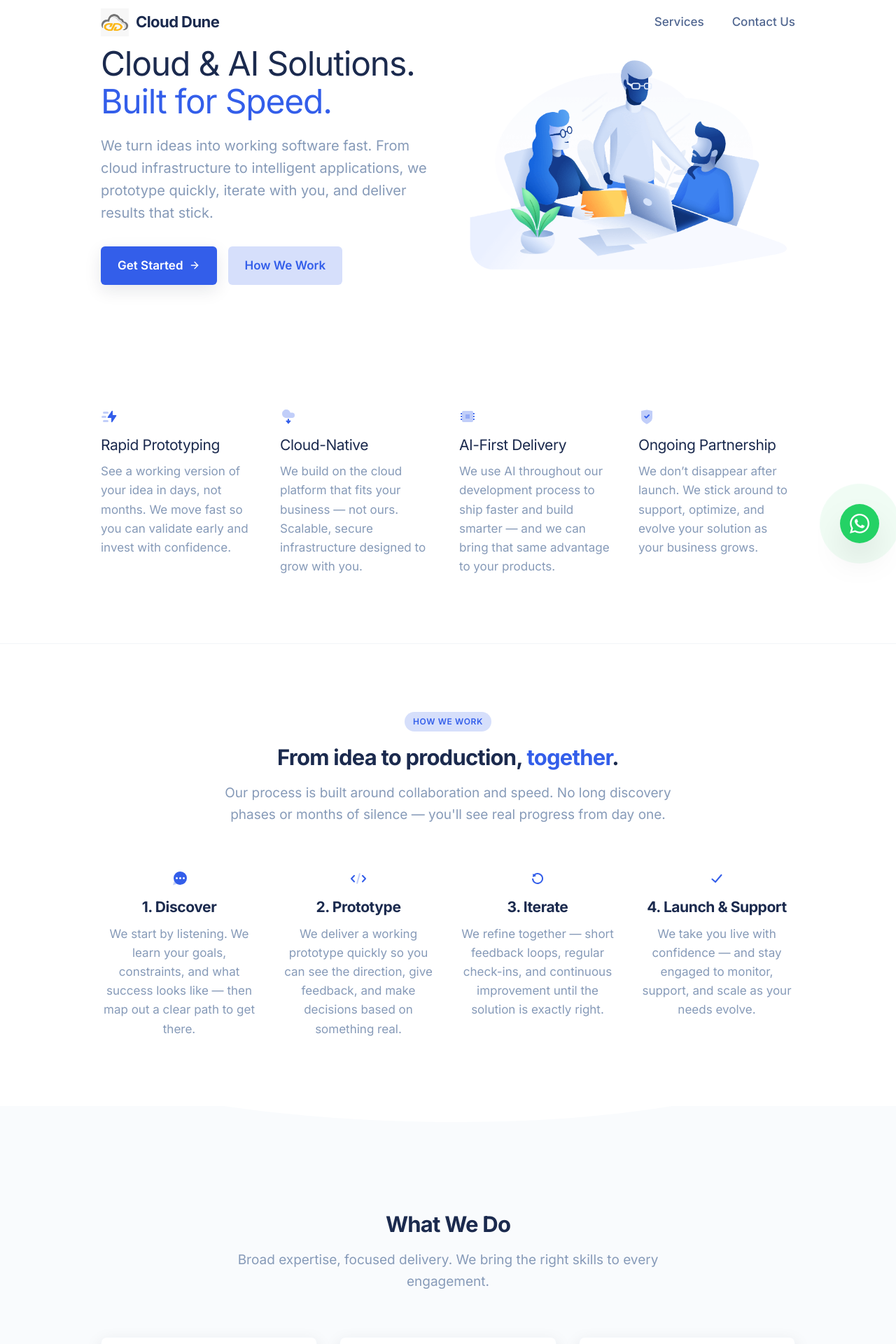
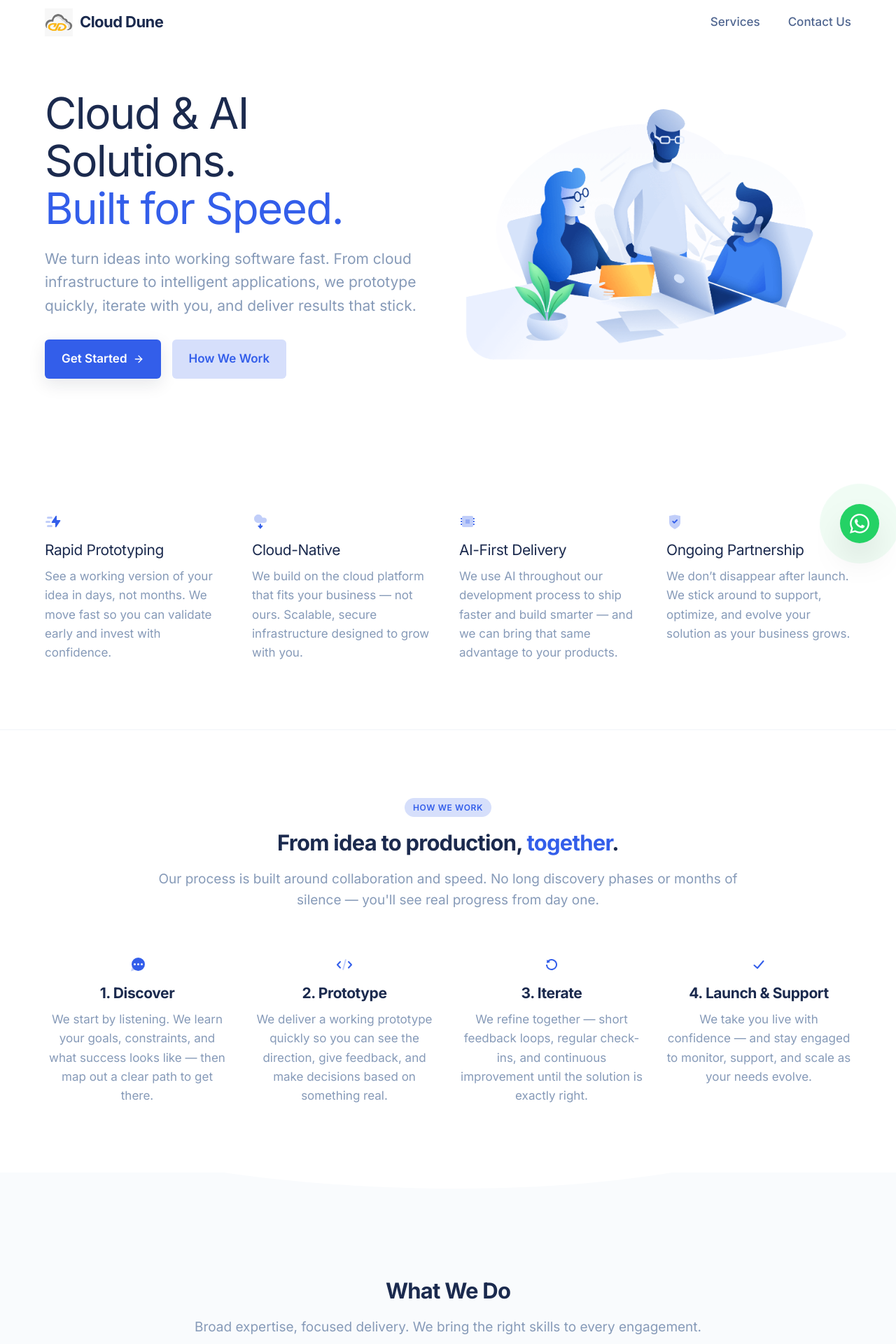
Before and after one commit to nithinvikrin/cloud-dune, a React (Vite) app: page / in a window 1280 px wide. Shown: the top 1920 px of the page at 70% size. Built offline with nearby package versions, Linux system fonts and the light colour scheme; a web font is replaced by a local one.

Commit message:
feat: add ContactCTA section with contact details and inquiry form

```diff
--- a/src/components/ContactCTA.jsx
+++ b/src/components/ContactCTA.jsx
@@ -27,8 +27,8 @@ export default function ContactCTA() {
 
   return (
     <section className="py-12 md:py-24 bg-[#1b2a4e] text-white relative overflow-hidden" id="contact">
-      <div className="max-w-[1040px] mx-auto px-4 sm:px-6 relative z-10">
-        <div className="max-w-2xl mx-auto text-center">
+      <div className="max-w-[1440px] mx-auto px-4 sm:px-8 lg:px-12 xl:px-16 relative z-10">
+        <div className="max-w-4xl mx-auto text-center">
 
           {/* Main Heading */}
           <motion.h2
--- a/src/components/CostCalculator.jsx
+++ b/src/components/CostCalculator.jsx
@@ -27,10 +27,10 @@ export default function CostCalculator({ onOpenDemoModal }) {
 
   return (
     <section className="py-16 md:py-24 bg-white border-t border-slate-200/60 relative" id="calculator">
-      <div className="max-w-7xl mx-auto px-4 sm:px-6 lg:px-8">
+      <div className="max-w-[1440px] mx-auto px-4 sm:px-8 lg:px-12 xl:px-16">
 
         {/* Header */}
-        <div className="max-w-3xl mx-auto text-center mb-14">
+        <div className="max-w-4xl mx-auto text-center mb-14">
           <span className="inline-flex items-center gap-2 px-3.5 py-1.5 rounded-full bg-emerald-50 text-emerald-700 text-xs font-bold uppercase tracking-wider mb-4 border border-emerald-200/60">
             <Calculator className="w-4 h-4 text-emerald-600" />
             Interactive Tool
--- a/src/components/Features.jsx
+++ b/src/components/Features.jsx
@@ -64,7 +64,7 @@ export default function Features() {
 
   return (
     <section className="py-12 md:py-24 bg-white border-b border-[#f1f4f8]">
-      <div className="max-w-[1040px] mx-auto px-4 sm:px-6">
+      <div className="max-w-[1440px] mx-auto px-4 sm:px-8 lg:px-12 xl:px-16">
         <div className="grid grid-cols-1 md:grid-cols-2 lg:grid-cols-4 gap-8">
           {features.map((feature, index) => (
             <motion.div
--- a/src/components/Footer.jsx
+++ b/src/components/Footer.jsx
@@ -3,7 +3,7 @@ import React from 'react';
 export default function Footer() {
   return (
     <footer className="py-12 md:py-16 bg-[#f1f4f8] text-[#506690]">
-      <div className="max-w-[1040px] mx-auto px-4 sm:px-6">
+      <div className="max-w-[1440px] mx-auto px-4 sm:px-8 lg:px-12 xl:px-16">
         <div className="grid grid-cols-1 md:grid-cols-12 gap-8">
 
           {/* Brand Column */}
--- a/src/components/Hero.jsx
+++ b/src/components/Hero.jsx
@@ -4,8 +4,8 @@ import { ArrowRight } from 'lucide-react';
 
 export default function Hero() {
   return (
-    <section className="pt-16 pt-md-24 pb-12 md:pb-20 bg-white">
-      <div className="max-w-[1040px] mx-auto px-4 sm:px-6">
+    <section className="pt-24 md:pt-32 pb-12 md:pb-24 bg-white">
+      <div className="max-w-[1440px] mx-auto px-4 sm:px-8 lg:px-12 xl:px-16">
         <div className="grid grid-cols-1 md:grid-cols-12 gap-8 md:gap-12 items-center">
 
           {/* Right Image Column (Mobile top, Desktop right order-2) */}
@@ -18,7 +18,7 @@ export default function Hero() {
             <img
               src="/assets/img/illustration-2.png"
               alt="Cloud & AI Solutions"
-              className="w-full max-w-[460px] h-auto object-contain mb-6 md:mb-0"
+              className="w-full max-w-[620px] h-auto object-contain mb-6 md:mb-0"
             />
           </motion.div>
 
@@ -30,13 +30,13 @@ export default function Hero() {
             className="md:col-span-7 lg:col-span-6 md:order-1 text-center md:text-left"
           >
             {/* Headline */}
-            <h1 className="text-[36px] sm:text-[44px] lg:text-[48px] leading-[1.12] font-normal text-[#1b2a4e] tracking-tight mb-5">
+            <h1 className="text-[38px] sm:text-[50px] lg:text-[56px] xl:text-[62px] leading-[1.1] font-normal text-[#1b2a4e] tracking-tight mb-5">
               Cloud & AI Solutions. <br />
               <span className="text-[#335eea]">Built for Speed.</span>
             </h1>
 
             {/* Paragraph */}
-            <p className="text-[18px] sm:text-[20px] text-[#869ab8] font-normal leading-[1.6] mb-8 max-w-[480px] mx-auto md:mx-0">
+            <p className="text-[19px] sm:text-[21px] text-[#869ab8] font-normal leading-[1.6] mb-8 max-w-2xl mx-auto md:mx-0">
               We turn ideas into working software fast. From cloud infrastructure to intelligent applications, we prototype quickly, iterate with you, and deliver results that stick.
             </p>
 
--- a/src/components/Navbar.jsx
+++ b/src/components/Navbar.jsx
@@ -31,7 +31,7 @@ export default function Navbar() {
           : 'bg-white py-4'
       }`}
     >
-      <div className="max-w-[1040px] mx-auto px-4 sm:px-6">
+      <div className="max-w-[1440px] mx-auto px-4 sm:px-8 lg:px-12 xl:px-16">
         <div className="flex items-center justify-between h-8">
 
           {/* Brand Logo */}
--- a/src/components/Process.jsx
+++ b/src/components/Process.jsx
@@ -61,10 +61,10 @@ export default function Process() {
 
   return (
     <section className="py-12 md:py-24 bg-white" id="how-we-work">
-      <div className="max-w-[1040px] mx-auto px-4 sm:px-6">
+      <div className="max-w-[1440px] mx-auto px-4 sm:px-8 lg:px-12 xl:px-16">
 
         {/* Section Header */}
-        <div className="max-w-2xl mx-auto text-center mb-12 md:mb-16">
+        <div className="max-w-4xl mx-auto text-center mb-12 md:mb-16">
           <span className="inline-block px-3 py-1 rounded-full bg-[#d6dffb] text-[#335eea] text-[12px] font-semibold uppercase tracking-wider mb-3">
             How We Work
           </span>
--- a/src/components/Services.jsx
+++ b/src/components/Services.jsx
@@ -91,10 +91,10 @@ export default function Services({ onSelectService }) {
 
   return (
     <section className="py-12 md:py-24 bg-[#f9fbfd]" id="services">
-      <div className="max-w-[1040px] mx-auto px-4 sm:px-6">
+      <div className="max-w-[1440px] mx-auto px-4 sm:px-8 lg:px-12 xl:px-16">
 
         {/* Section Header */}
-        <div className="max-w-2xl mx-auto text-center mb-12 md:mb-16">
+        <div className="max-w-4xl mx-auto text-center mb-12 md:mb-16">
           <h2 className="text-[26px] sm:text-[31px] font-bold text-[#1b2a4e] tracking-tight mb-3 font-sans">
             What We Do
           </h2>
```
